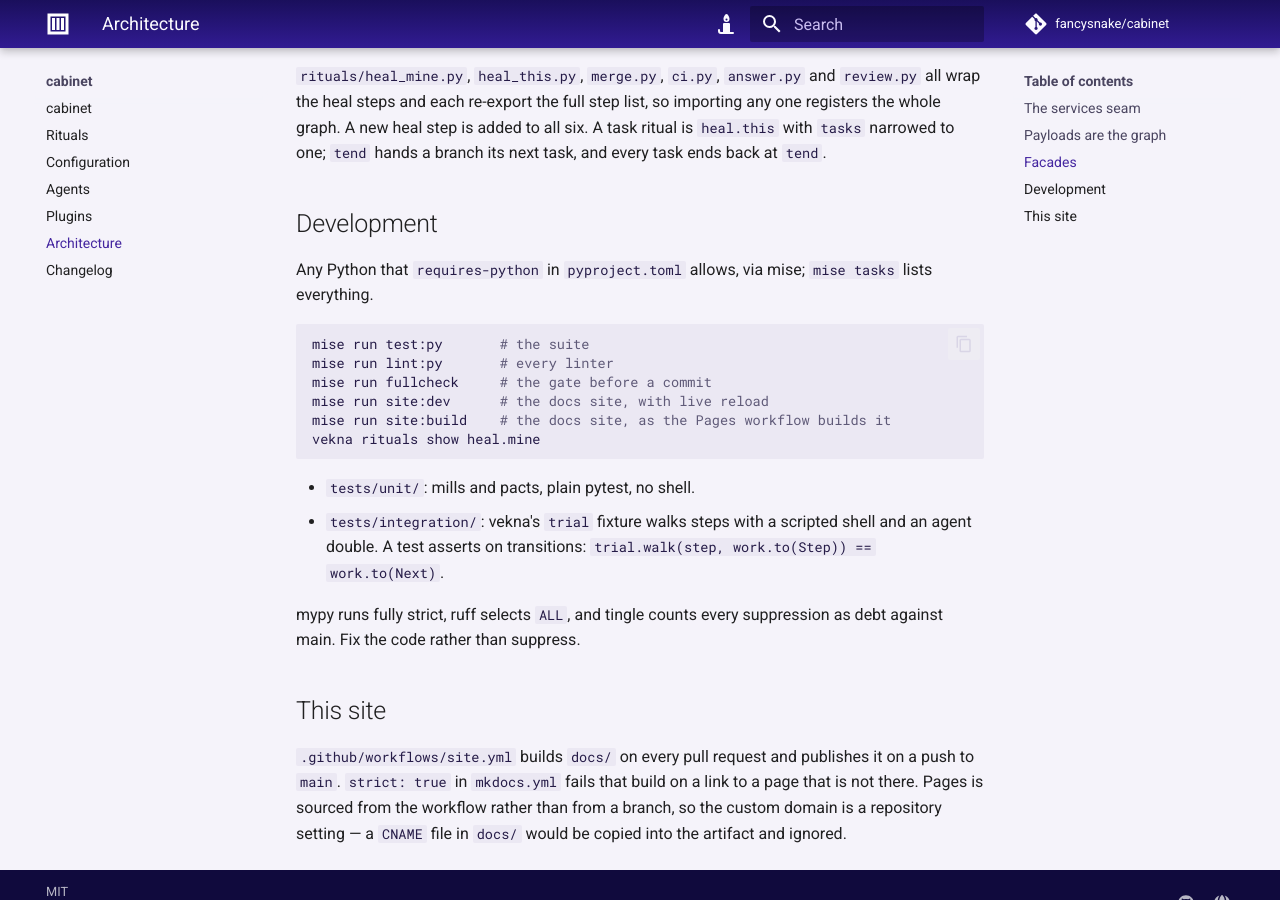
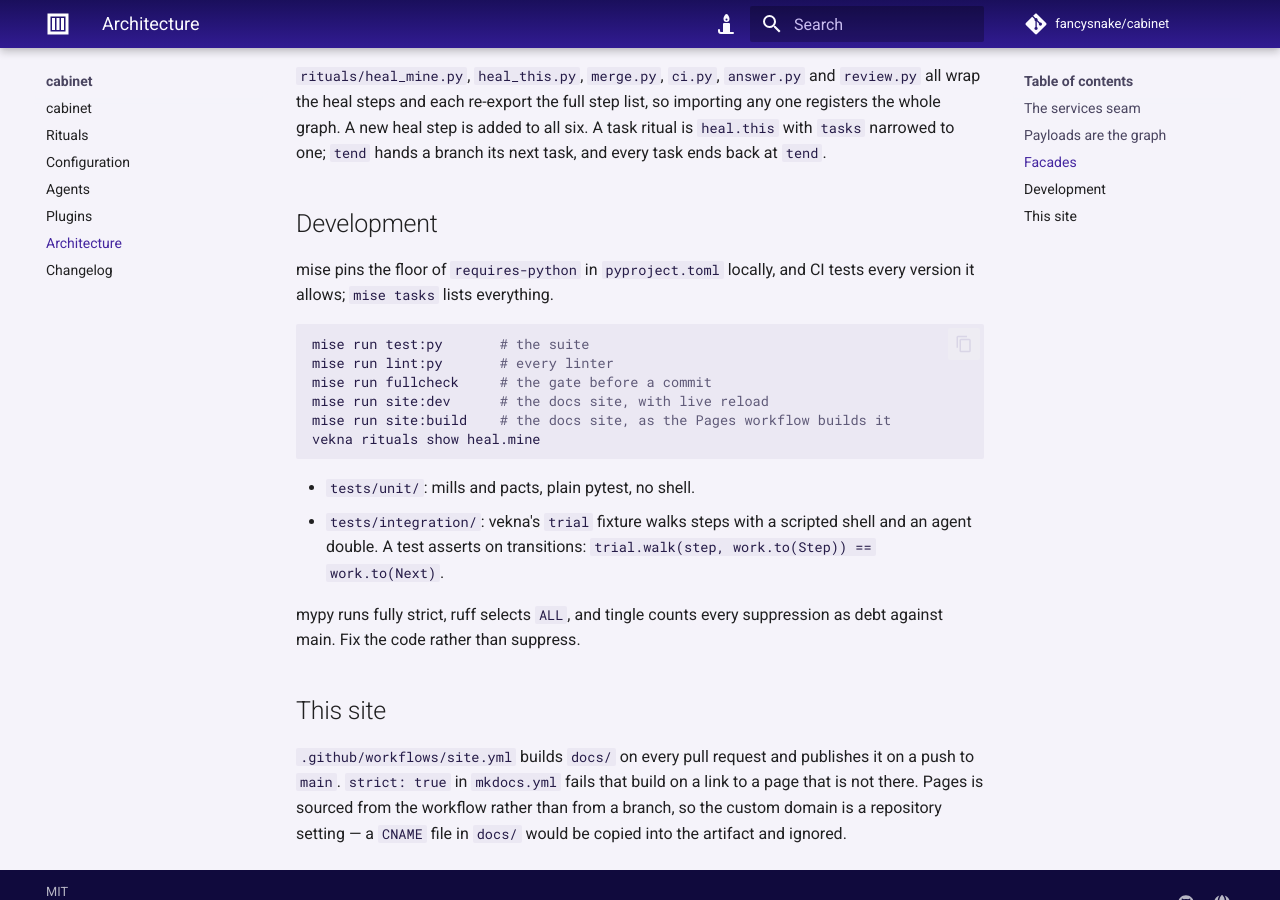
Before and after one commit to fancysnake/cabinet, an MkDocs documentation site: the page built from docs/architecture.md, in a window 1280 px wide and 900 px high, scrolled down 1315 px. Built offline with MkDocs 1.6.1 and Material for MkDocs 9.7.7, drawn with Linux system fonts in a browser that asks for light colours; comment, search, counter and statistics services are not loaded.

Commit message:
chore: act on the review triage

```diff
--- a/docs/architecture.md
+++ b/docs/architecture.md
@@ -56,8 +56,8 @@ next task, and every task ends back at `tend`.
 
 ## Development
 
-Any Python that `requires-python` in `pyproject.toml` allows, via mise;
-`mise tasks` lists everything.
+mise pins the floor of `requires-python` in `pyproject.toml` locally, and CI
+tests every version it allows; `mise tasks` lists everything.
 
 --8<-- "README.md:development"
 
```
Also changed, not shown: 1 other file.
